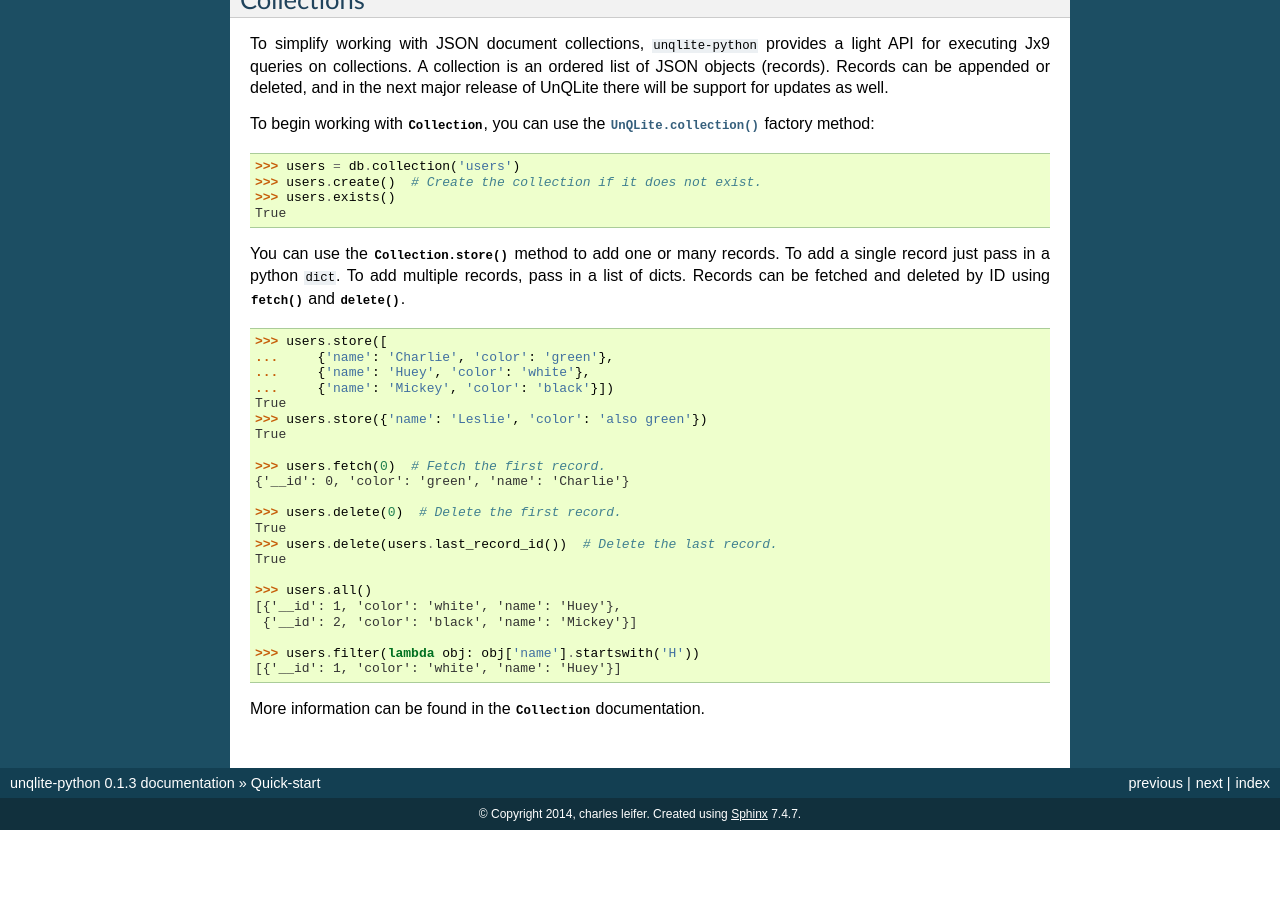
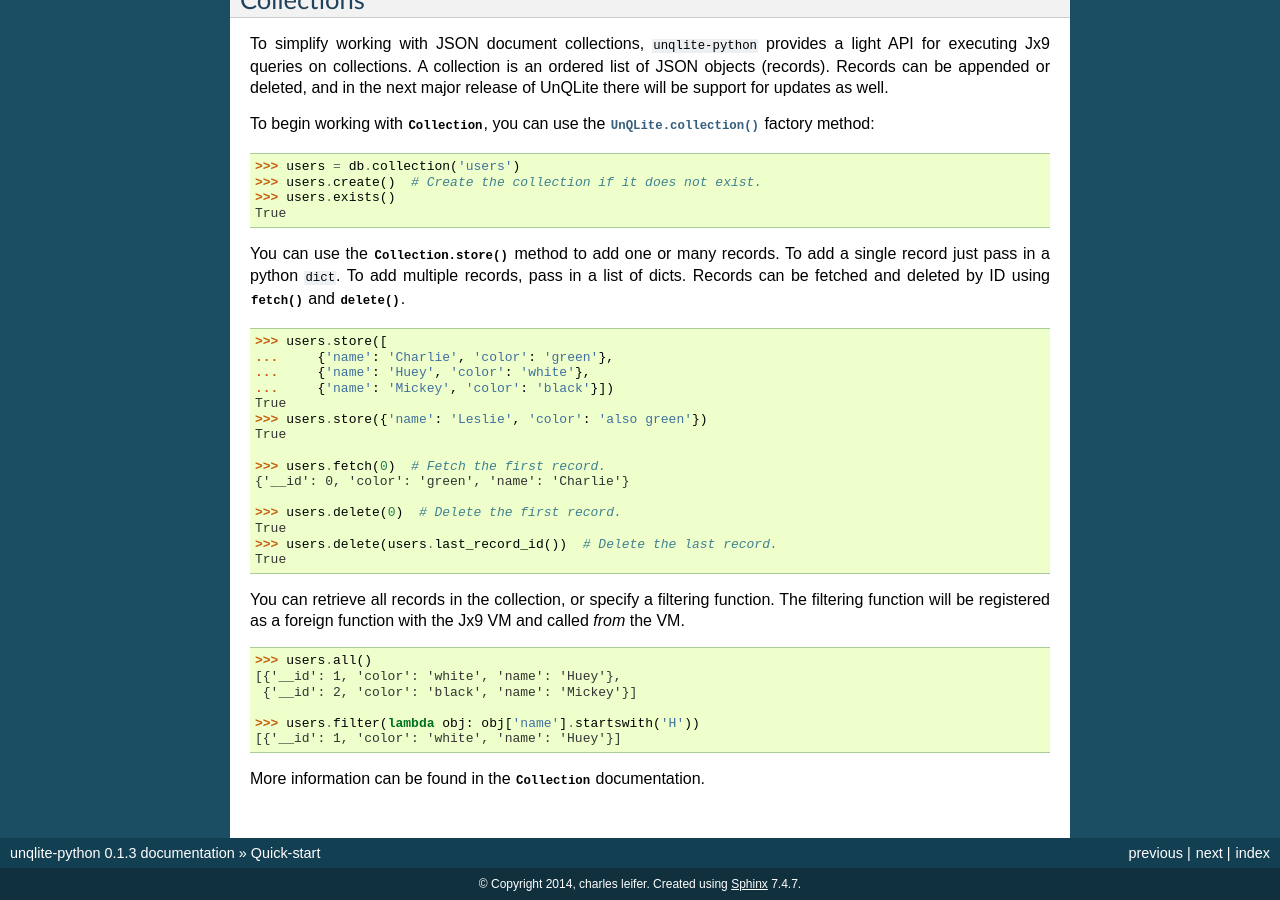
Before and after one commit to coleifer/unqlite-python, a Sphinx documentation site: the page built from docs/quickstart.rst, in a window 1280 px wide and 900 px high, scrolled down 1964 px. Built offline with Sphinx 7.4.7, drawn with Linux system fonts in a browser that asks for light colours; before the commit the page ends 2794 px from its top, so only the background shows below that.

Commit message:
Clarifying filtering behavior.

```diff
--- a/docs/quickstart.rst
+++ b/docs/quickstart.rst
@@ -151,6 +151,10 @@
     >>> users.delete(users.last_record_id())  # Delete the last record.
     True
 
+You can retrieve all records in the collection, or specify a filtering function. The filtering function will be registered as a foreign function with the Jx9 VM and called *from* the VM.
+
+.. code-block:: pycon
+
     >>> users.all()
     [{'__id': 1, 'color': 'white', 'name': 'Huey'},
      {'__id': 2, 'color': 'black', 'name': 'Mickey'}]
```
Also changed, not shown: README.md (+4 -0 lines).
